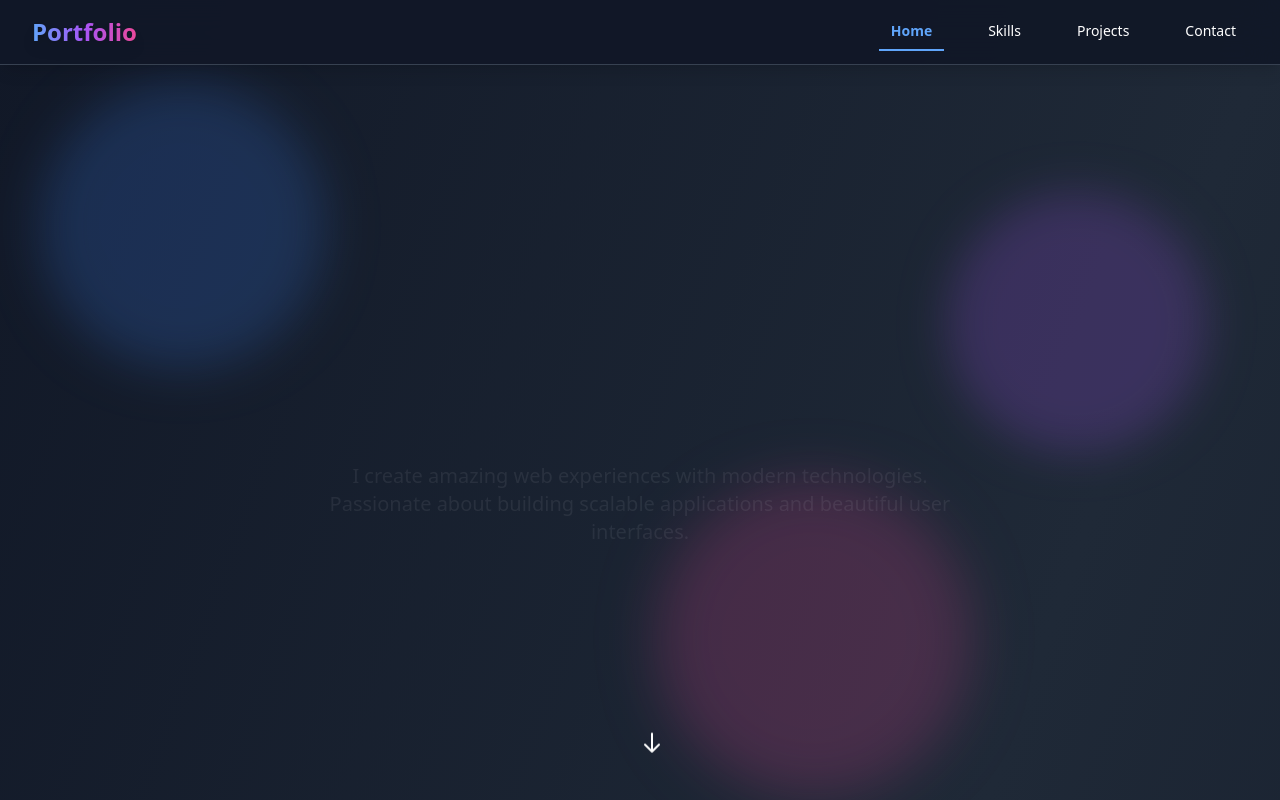
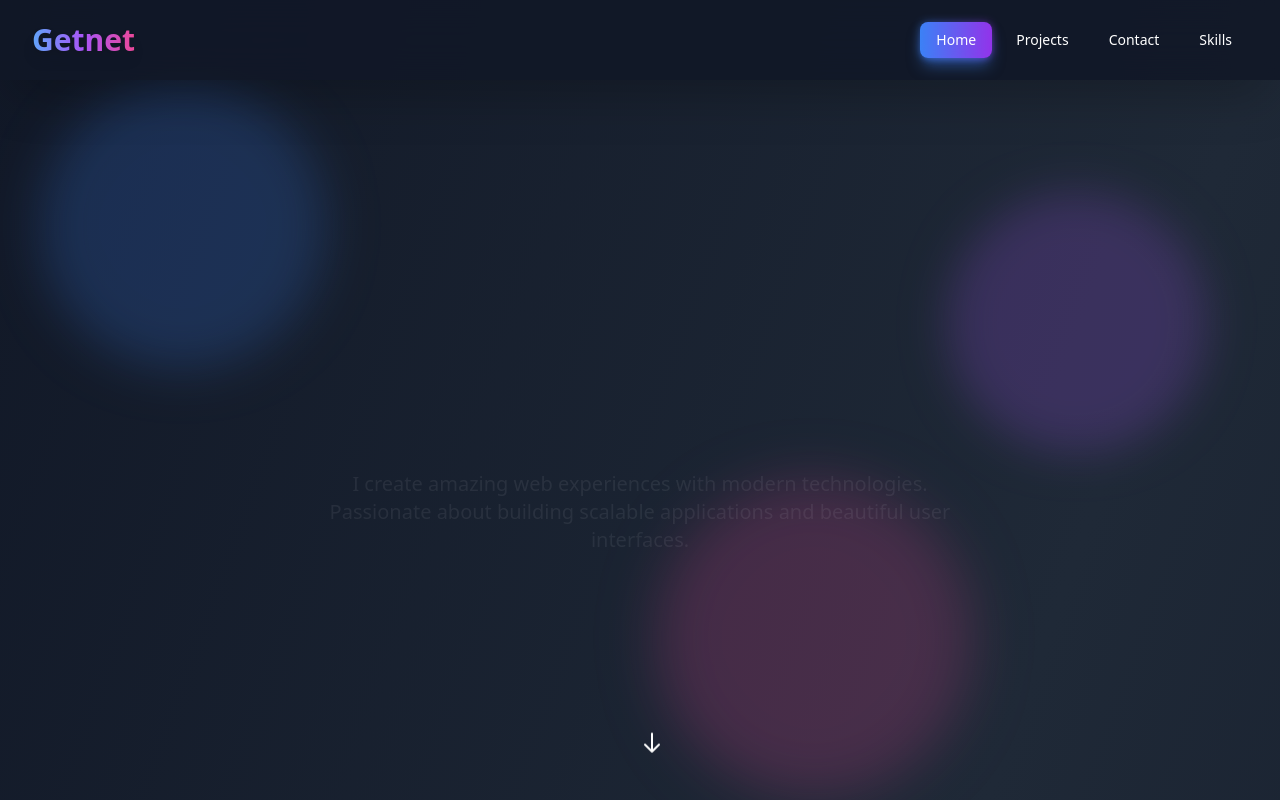
Before and after one commit to Getnet-Mulugeta/getnet-portfolio, a React (Vite) app: page / in a window 1280 px wide. Shown: the top 800 px of the page. Built offline with nearby package versions, Linux system fonts and the light colour scheme.

Commit message:
edited skill section

```diff
--- a/src/components/Home.jsx
+++ b/src/components/Home.jsx
@@ -62,7 +62,7 @@ const Home = () => {
     <section
       id="home"
       ref={homeRef}
-      className="min-h-screen flex items-center justify-center relative overflow-hidden pt-16"
+      className="min-h-screen flex items-center justify-center relative overflow-hidden pt-20"
     >
       {/* Animated background elements */}
       <div className="absolute inset-0 overflow-hidden">
--- a/src/components/Navbar.jsx
+++ b/src/components/Navbar.jsx
@@ -38,35 +38,43 @@ const Navbar = ({ activeSection, setActiveSection }) => {
 
   const navItems = [
     { id: 'home', label: 'Home' },
-    { id: 'skills', label: 'Skills' },
     { id: 'projects', label: 'Projects' },
     { id: 'contact', label: 'Contact' },
+    { id: 'skills', label: 'Skills' },
   ]
 
   return (
     <nav
       ref={navRef}
-      className="fixed top-0 left-0 right-0 z-[100] bg-gray-900/95 backdrop-blur-lg border-b border-gray-700 shadow-lg"
+      className="fixed top-0 left-0 right-0 z-[100] bg-gray-900/90 backdrop-blur-xl shadow-2xl"
       style={{ opacity: 1, visibility: 'visible' }}
     >
       <div className="max-w-7xl mx-auto px-4 sm:px-6 lg:px-8">
-        <div className="flex items-center justify-between h-16">
+        <div className="flex items-center justify-between h-20">
           <div className="flex-shrink-0">
-            <h1 className="text-2xl font-bold text-gradient drop-shadow-lg">Portfolio</h1>
+            <button
+              onClick={() => handleNavClick('home')}
+              className="text-3xl font-bold text-gradient drop-shadow-lg hover:scale-105 transition-transform duration-300 cursor-pointer"
+            >
+              Getnet
+            </button>
           </div>
           <div className="hidden md:block">
-            <div className="ml-10 flex items-baseline space-x-8">
+            <div className="ml-10 flex items-center space-x-2">
               {navItems.map((item) => (
                 <button
                   key={item.id}
                   onClick={() => handleNavClick(item.id)}
-                  className={`px-3 py-2 text-sm font-medium transition-all duration-300 ${
+                  className={`relative px-4 py-2 text-sm font-medium transition-all duration-300 rounded-lg ${
                     activeSection === item.id
-                      ? 'text-blue-400 border-b-2 border-blue-400 font-semibold'
-                      : 'text-white hover:text-blue-400'
+                      ? 'text-white bg-gradient-to-r from-blue-500 to-purple-600 shadow-lg shadow-blue-500/50'
+                      : 'text-gray-300 hover:text-white hover:bg-gray-800/50'
                   }`}
                 >
-                  {item.label}
+                  <span className="relative z-10">{item.label}</span>
+                  {activeSection === item.id && (
+                    <span className="absolute inset-0 bg-gradient-to-r from-blue-500 to-purple-600 rounded-lg blur-sm opacity-50"></span>
+                  )}
                 </button>
               ))}
             </div>
@@ -75,7 +83,7 @@ const Navbar = ({ activeSection, setActiveSection }) => {
           <div className="md:hidden">
             <button
               onClick={() => setMobileMenuOpen(!mobileMenuOpen)}
-              className="text-white hover:text-blue-400 transition-colors"
+              className="text-white hover:text-blue-400 transition-colors p-2 rounded-lg hover:bg-gray-800/50"
             >
               {mobileMenuOpen ? (
                 <svg className="h-6 w-6" fill="none" viewBox="0 0 24 24" stroke="currentColor">
@@ -91,16 +99,16 @@ const Navbar = ({ activeSection, setActiveSection }) => {
         </div>
         {/* Mobile menu */}
         {mobileMenuOpen && (
-          <div className="md:hidden border-t border-gray-700 bg-gray-900/98">
-            <div className="px-2 pt-2 pb-3 space-y-1">
+          <div className="md:hidden bg-gray-900/98 backdrop-blur-xl pb-4">
+            <div className="px-2 pt-2 space-y-2">
               {navItems.map((item) => (
                 <button
                   key={item.id}
                   onClick={() => handleNavClick(item.id)}
-                  className={`block w-full text-left px-3 py-2 text-base font-medium transition-all duration-300 rounded-md ${
+                  className={`block w-full text-left px-4 py-3 text-base font-medium transition-all duration-300 rounded-lg ${
                     activeSection === item.id
-                      ? 'text-blue-400 bg-blue-500/20 font-semibold'
-                      : 'text-white hover:text-blue-400 hover:bg-gray-800'
+                      ? 'text-white bg-gradient-to-r from-blue-500 to-purple-600 shadow-lg'
+                      : 'text-gray-300 hover:text-white hover:bg-gray-800/50'
                   }`}
                 >
                   {item.label}
```
